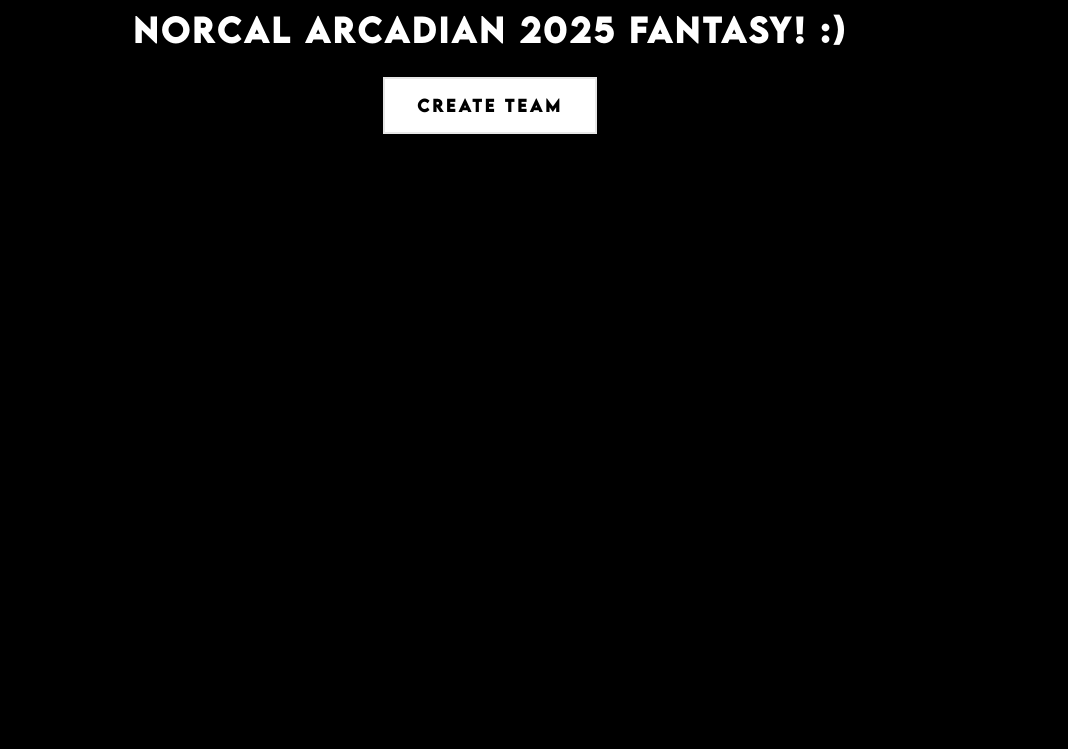
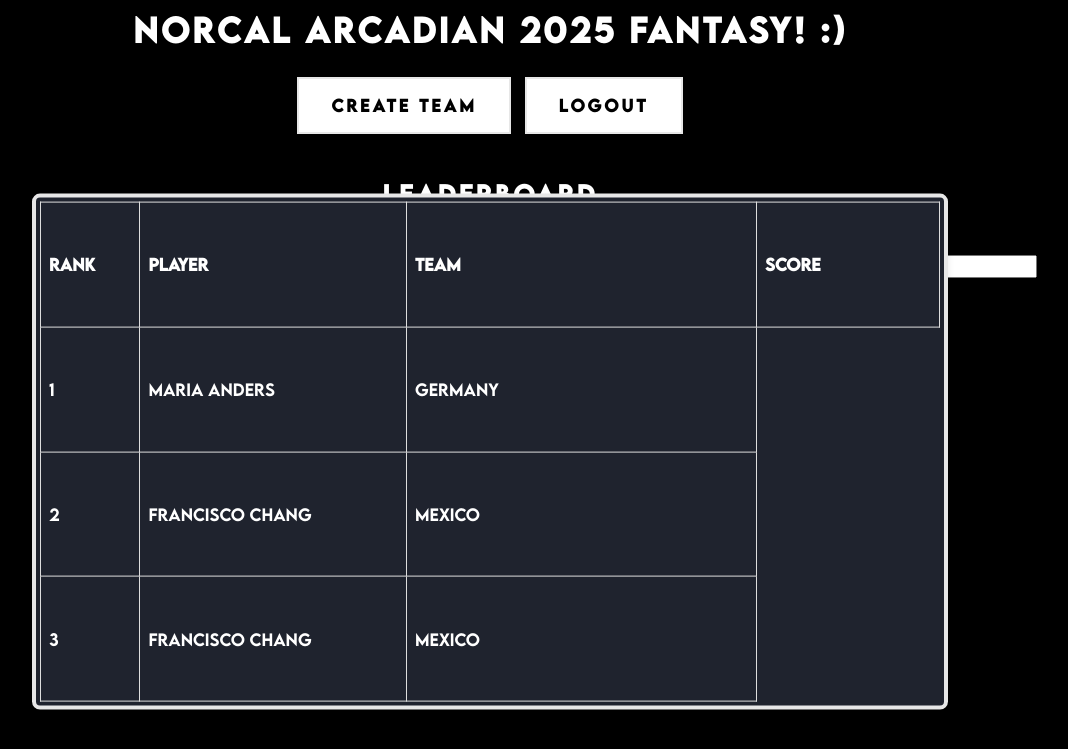
Before and after one commit to pkflash/pkflash.github.io, a Flask app: page / in a window 1280 px wide. Shown: the top 749 px of the page, without its empty margins (150-1218 px from the left). Run offline with Flask 3, Linux system fonts and the light colour scheme.

Commit message:
Experimental frontend

```diff
--- a/static/styles.css
+++ b/static/styles.css
@@ -30,7 +30,21 @@ h4, h5, h6, p, ul {
     letter-spacing: 3px;
 }
 
+table {
+    border-collapse: collapse;
+    table-layout: fixed;
+    width: 100%;
+}
 
+td, th {
+    border: 1px solid #dddddd;
+    text-align: left;
+    padding: 8px;
+}
+
+tr {
+    height: 40px;
+}
 
 h4 {
     font-size: 35px;
@@ -111,6 +125,31 @@ a:active {
     margin: 0; /* Remove margin around the container */
     width: 100%; /* Ensure it takes up the full width */
     box-sizing: border-box; /* Include padding/border in width calculations */
+}
+
+.leaderboard-container {
+    display: flex;
+    flex-wrap: wrap;
+    justify-content: center; /* Center the items horizontally */
+    width: 900px;
+    height: 500px;
+    padding: 4px;
+    overflow-y: auto;
+    background-color:rgb(31, 35, 46);
+    border: 4px solid #e7e7e7;
+    border-radius: 8px;
+    box-shadow: 0 4px 6px rgba(0, 0, 0, 0.1);
+    transition: all 0.3s ease;
+    position: absolute;
+    left: 50%;
+    top: 50%;
+    transform: translate(-50%, -40%);
+}
+
+.leaderboard {
+   display: flex;
+   flex-direction: column;
+   gap: 1.5rem;
 }
 
 #player-container {
--- a/templates/index.html
+++ b/templates/index.html
@@ -8,6 +8,37 @@
 
     <h2>
         <a class="button grayButton" href="">create team</a>
+        <a class="button grayButton" href="">logout</a>
     </h2>
 
+    <div class="leaderboard">
+        <h2>leaderboard</h2>
+        <input type="text" placeholder="Player Search..." style="width: 800px; font-family: 'LemonMilkMedium'; margin-left: 30%">
+        <div class="leaderboard-container">
+            <table style="width: 100%">
+                <tr>
+                    <th style="width: 10%">Rank</th>
+                    <th style="width: 30%">Player</th>
+                    <th style="width: 40%">Team</th>
+                    <th style="width: 20%">Score</th>
+
+                </tr>
+                <tr>
+                    <td>1</td>
+                    <td>Maria Anders</td>
+                    <td>Germany</td>
+                </tr>
+                <tr>
+                    <td>2</td>
+                    <td>Francisco Chang</td>
+                    <td>Mexico</td>
+                </tr>
+                <tr>
+                    <td>3</td>
+                    <td>Francisco Chang</td>
+                    <td>Mexico</td>
+                </tr>
+            </table>
+        </div>
+    </div>
 </body>
```
